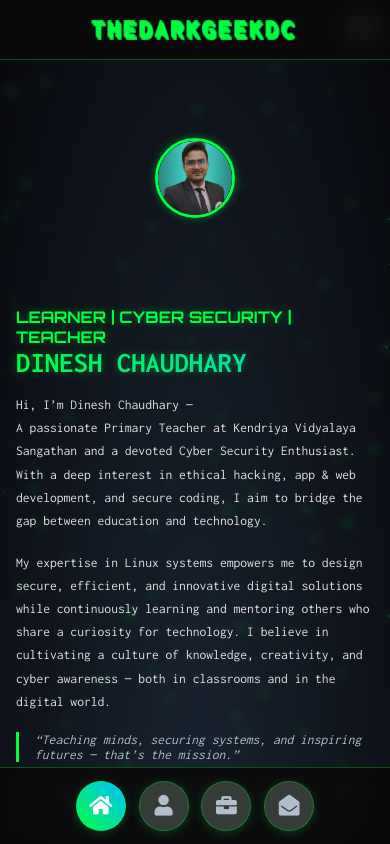
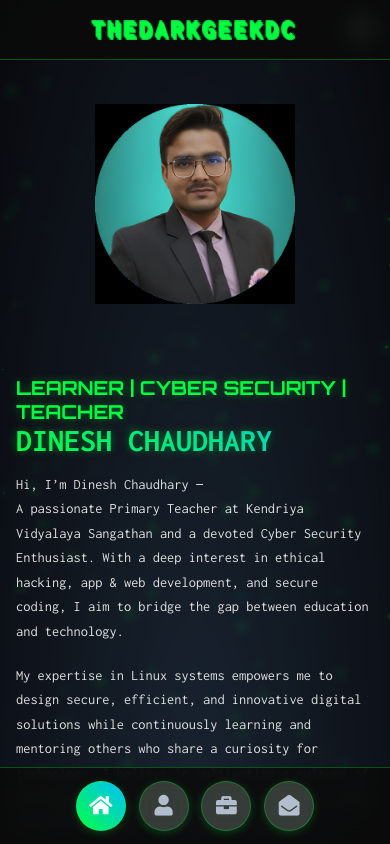
Before and after one commit to Thedarkgeekdc2/thedarkgeekdc2.github.io, a plain HTML site: page index.html in a window 390 px wide. Shown: the top 844 px of the page. Drawn offline with Linux system fonts and the light colour scheme; files whose address does not match are found by name.

Commit message:
Update index.html

```diff
--- a/index.html
+++ b/index.html
@@ -242,21 +242,19 @@
 
 .profile-section {
     text-align: center;
-    padding: 1.6rem;
+    padding: 1.5rem;
 }
+/* Update profile photo to square, full-width, no borders (home section only) */
 .profile-section .img {
-    width: 350px;
-    height: 350px;
-    margin: 2rem auto;
-    border-radius: 50%;
+    width: 100%;
+    height: auto;
+    max-width: 300px; /* Limit max width for larger screens */
+    aspect-ratio: 1 / 1; /* Maintain square aspect ratio */
+    margin: 0 auto 1rem;
+    border-radius: 0; /* Remove round shape for square */
     overflow: hidden;
-    border: 3px solid var(--color-secondary);
-    box-shadow: var(--neon-glow);
-    transition: all 0.4s ease;
-}
-.profile-section .img:hover {
-    transform: scale(1.05);
-    box-shadow: 0 0 25px var(--color-accent);
+    box-shadow: none; /* Remove shadow */
+    border: none; /* Remove border */
 }
 .profile-section .img img {
     width: 100%;
@@ -711,8 +709,9 @@
 @media screen and (max-width: 768px) {
     header, section { padding: 5rem 1rem 4rem; }
     .right-header { padding: 0; }
-            .right-header h1 { font-size: 1.2rem; }
-            .right-header h1 span { font-size: 2rem; }
+    .right-header h1 { font-size: 1.4rem; }
+    .right-header h1 span { font-size: 2.2rem; }
+    .right-header p, .right-header blockquote { font-size: 0.95rem; }
     .controlls { gap: 0.8rem; }
     .controlls .control { width: 50px; height: 50px; }
     .controlls .control i { font-size: 1.3rem; }
@@ -726,20 +725,26 @@
     .work-item h3 { font-size: 1.1rem; }
     .contact-content-con { flex-direction: column; }
     .right-contact .i-c-2 { flex-direction: column; }
-            .profile-section .img { width: 11em; height: 11em; }
+    .profile-section .img {
+        max-width: 250px; /* Slightly smaller on mobile for balance */
+    }
     .header-title { font-size: 1.6rem; }
 }
 
 @media screen and (max-width: 600px) {
     .main-title h2 { font-size: 2rem; }
     .about-container .left-about p { text-align: center; }
-            .profile-section .img { width: 5em; height: 5em; }
-            .right-header h1 { font-size: 1rem; }
-            .right-header h1 span { font-size: 1.8rem; }
-            .right-header p, .right-header blockquote { font-size: 0.85rem; }
+ .profile-section .img {
+        max-width: 200px; /* Slightly smaller on mobile for balance */
+    }
+    .right-header h1 { font-size: 1.2rem; }
+    .right-header h1 span { font-size: 2rem; }
+    .right-header p, .right-header blockquote { font-size: 0.9rem; }
     .work-item img { width: 50px; height: 50px; }
     .work-item h3 { font-size: 1rem; }
 }
+
+
     </style>
 </head>
 <body class="main-content">
```
Lines whose indentation alone changed are shown as unchanged.
